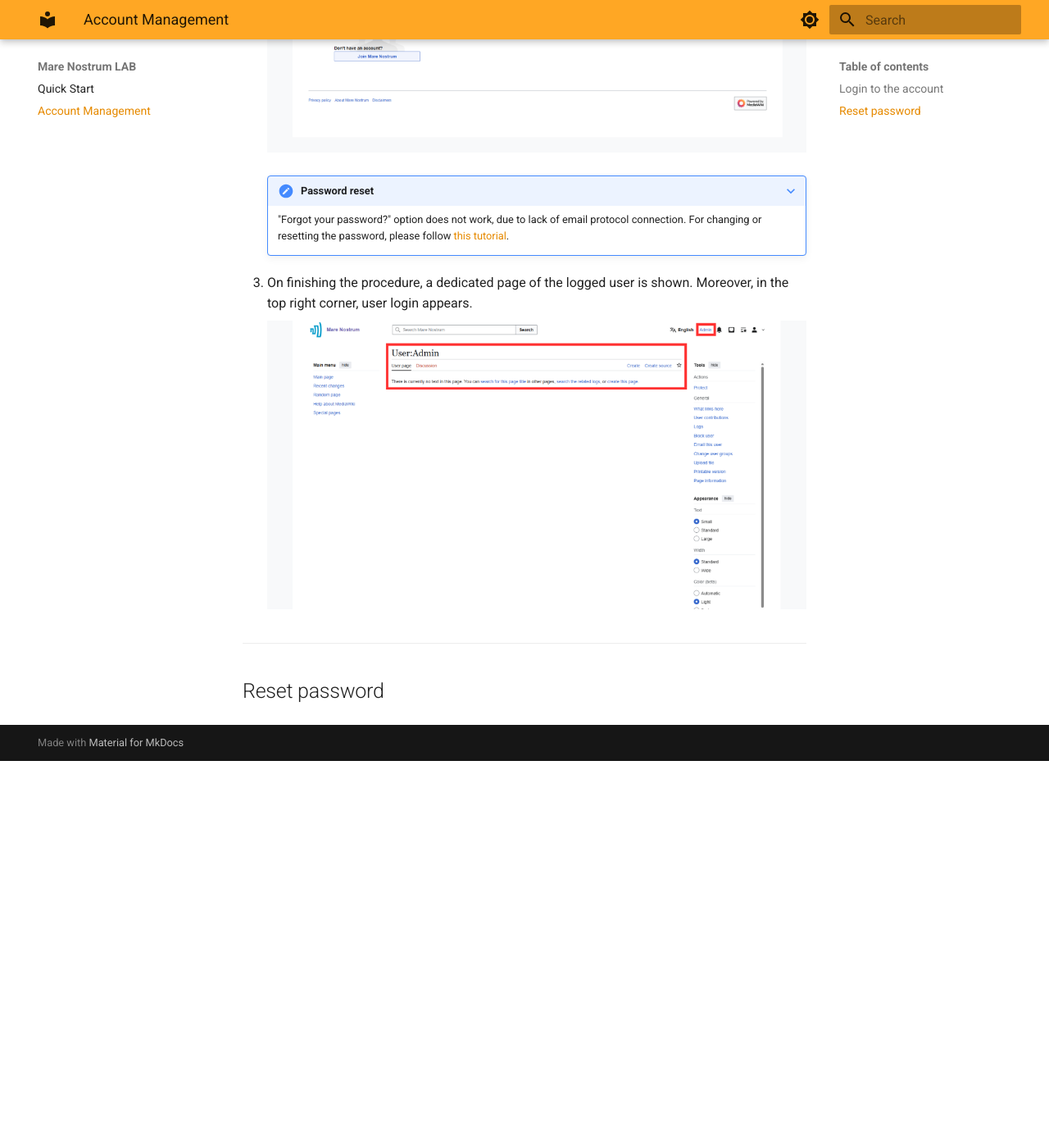
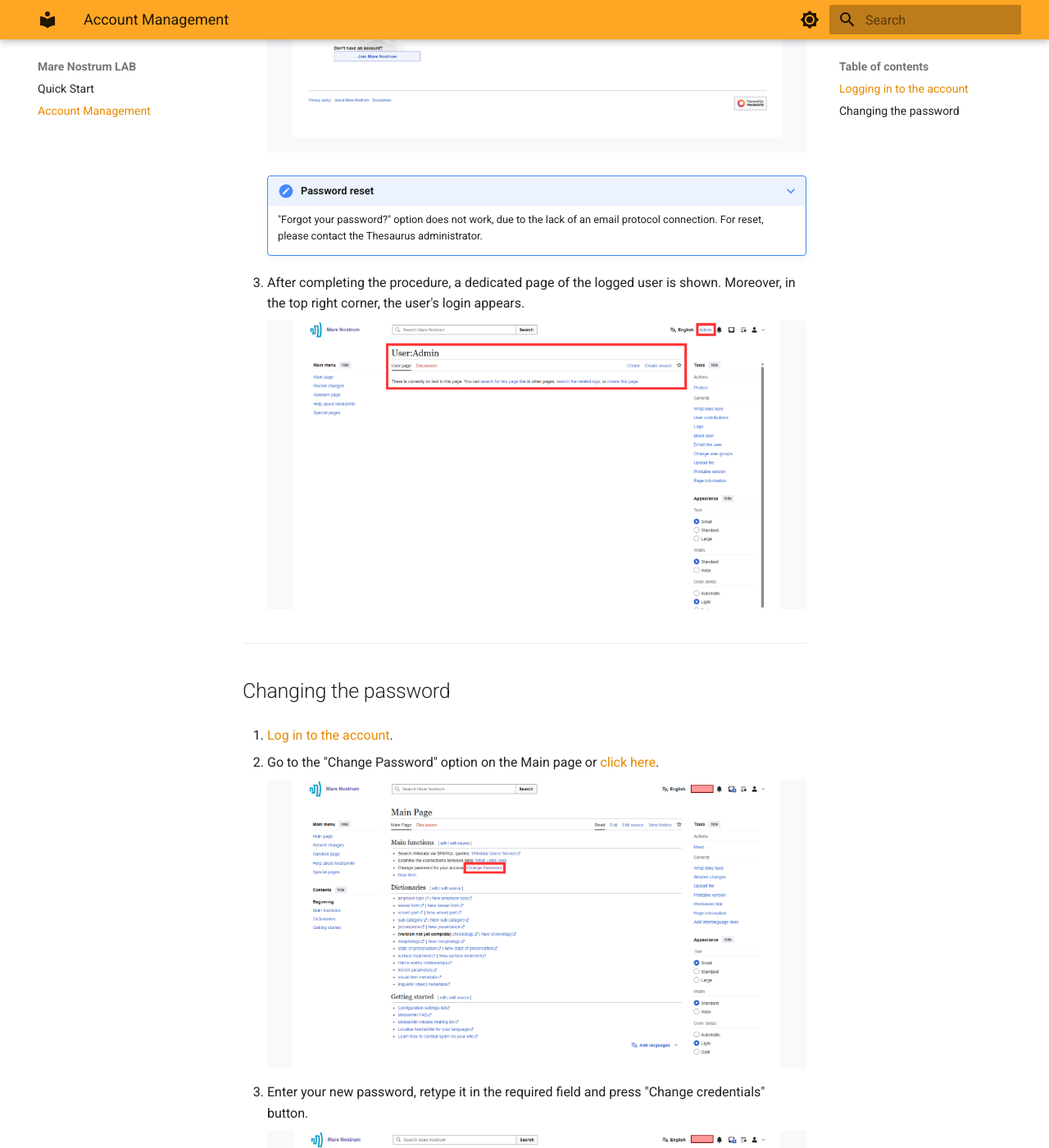
Before and after one commit to Mare-Nostrum-Lab-UJ/Mare-Nostrum-Lab-UJ.github.io, an MkDocs documentation site: the page built from docs/account-management.md, in a window 1280 px wide and 1400 px high, scrolled down 1174 px. Shown: the whole window at 82% size. Built offline with MkDocs 1.6.1 and Material for MkDocs 9.7.7, drawn with Linux system fonts in a browser that asks for light colours; before the commit the page ends 2102 px from its top, so only the background shows below that; some of the changed text lies outside the part shown.

Commit message:
add: Account Management - Changing the password.

```diff
--- a/docs/account-management.md
+++ b/docs/account-management.md
@@ -1,32 +1,46 @@
 # Account Management
 
-This section provides pieces of information about **logging to the Thesaurus account** and **changing account's password**.
+This section provides pieces of information about **logging in to the Thesaurus account** and **changing an account password**.
 
 ---
 
-## Login to the account
+## Logging in to the account
 
 ???+ note "Login is required for some activities"
     Note that, there are several actions (e.g., adding and editing contents) that require prior logging in.
 
-1. Find and select "Log in" button in the top right corner of the site or [click here](https://pac.cenagis.edu.pl/w/index.php?title=Special:UserLogin&returnto=Main+Page).
+1. Find and select the "Log in" button at the top right corner or [click here](https://pac.cenagis.edu.pl/w/index.php?title=Special:UserLogin&returnto=Main+Page).
 
-    ![Log in button in the Main page](login-mainpage.png)
+    ![Log in button in the Main page](account-management/login-mainpage.png)
 
-1. Provide **Username** and **Password** in dedicated fields and press "Log in" button.
+1. Provide your **Username** and **Password** in dedicated fields and press "Log in" button.
 
     ???+ note  "Remain logged in"
         Enable "Keep me logged in" option to remain logged in after closing the session.
 
-    ![Provided credentials](provide-credentials.png)
+    ![Provided credentials](account-management/provide-credentials.png)
 
     ???+ note "Password reset"
-        "Forgot your password?" option does not work, due to lack of email protocol connection. For changing or resetting the password, please follow [this tutorial](#reset-password).
+        "Forgot your password?" option does not work, due to the lack of an email protocol connection. For reset, please contact the Thesaurus administrator.
 
-1. On finishing the procedure, a dedicated page of the logged user is shown. Moreover, in the top right corner, user login appears.
+1. After completing the procedure, a dedicated page of the logged user is shown. Moreover, in the top right corner, the user's login appears.
 
-    ![Login visual confirmation](login-confirmation.png)
+    ![Login visual confirmation](account-management/login-confirmation.png)
 
 ---
 
-## Reset password
+## Changing the password
+
+1. [Log in to the account](#logging-in-to-the-account).
+
+1. Go to the "Change Password" option on the Main page or [click here](https://pac.cenagis.edu.pl/wiki/Special:ChangeCredentials/MediaWiki%5CAuth%5CPasswordAuthenticationRequest).
+
+    ![Change password function](account-management/change-password-function.png)
+
+1. Enter your new password, retype it in the required field and press "Change credentials" button.
+
+    ![Provide new password](account-management/provide-new-credentials.png)
+
+1. Once changed, a confirmation page will be displayed.
+
+    ![Your credentials have been changed](account-management/change-credentials-success.png)
```
Also changed, not shown: docs/index.md (+1 -1 lines), docs/account-management/change-credentials-success.png (added), docs/account-management/change-password-function.png (added), docs/account-management/login-confirmation.png (renamed from docs/login-confirmation.png), docs/account-management/login-mainpage.png (renamed from docs/login-mainpage.png), docs/account-management/provide-credentials.png (renamed from docs/provide-credentials.png), docs/account-management/provide-new-credentials.png (added).
